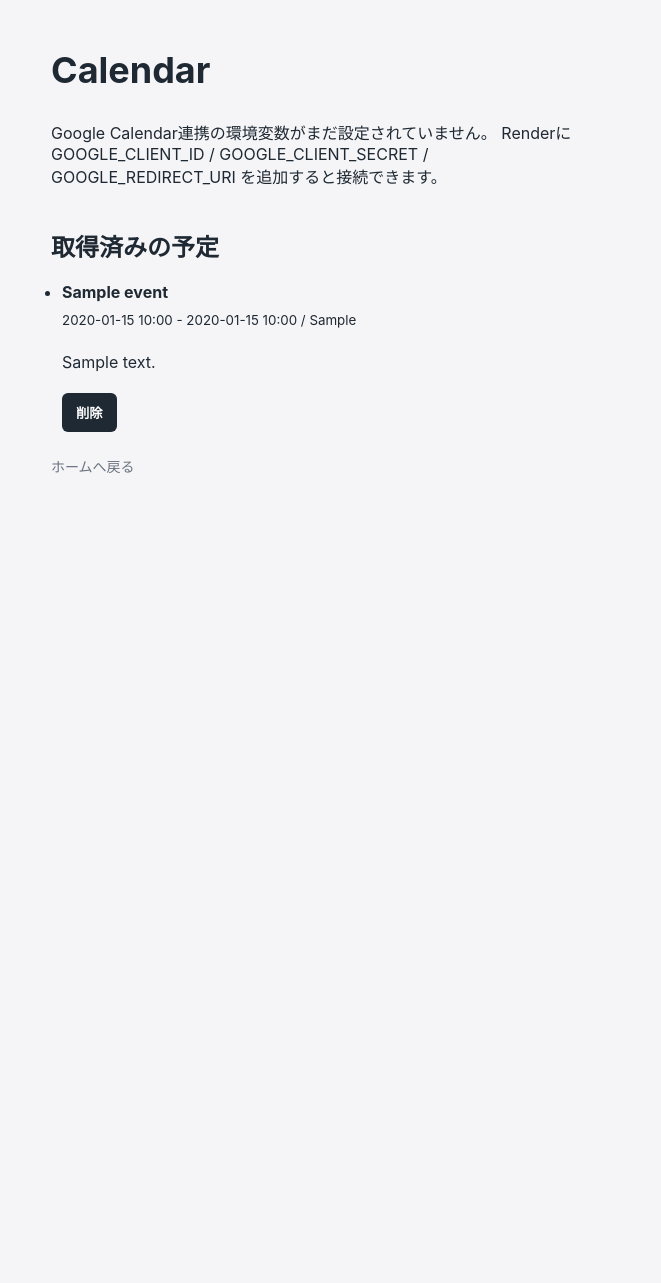
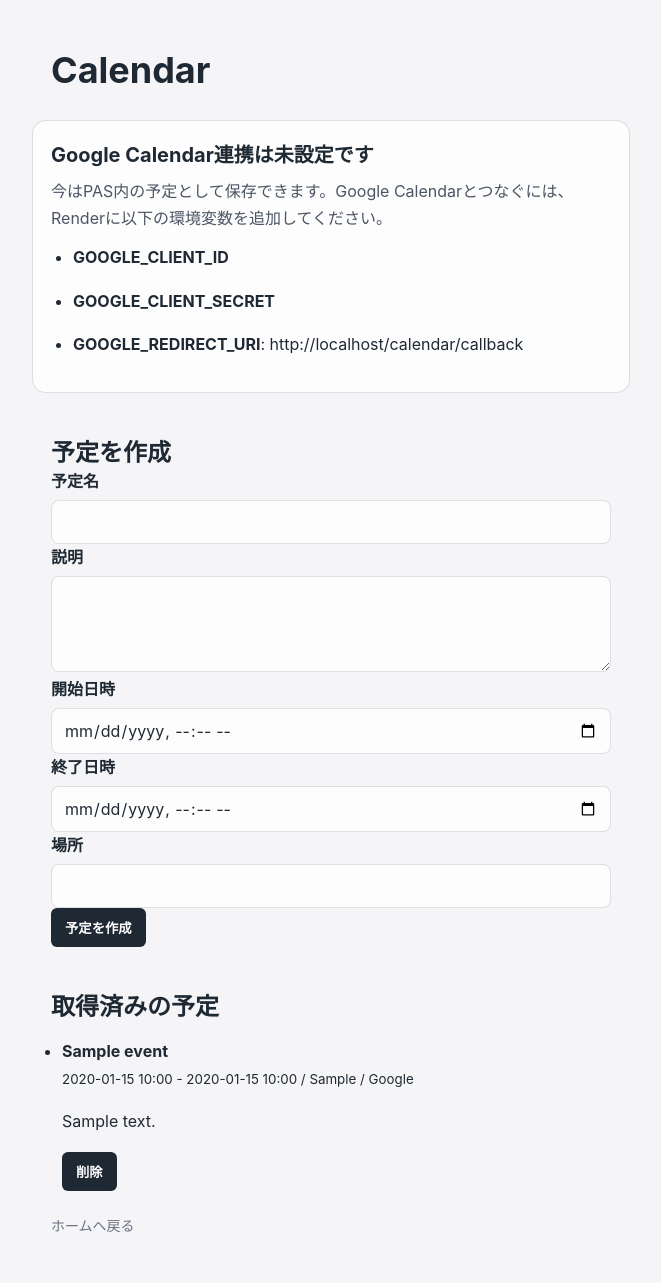
Before and after one commit to kokura-yuta/PAS, a FastAPI app: page /calendar in a window 1280 px wide. Shown: the whole page, without its empty margins (309-970 px from the left). Before the commit the page ends 473 px from the top, so only its background shows below. Run offline with FastAPI, Linux system fonts and the light colour scheme; the visitor is signed in with stand-in values (Sample User, id 1); tables that the repository leaves empty hold one stand-in row (values such as "Sample post").

Commit message:
Improve calendar fallback and roadmap

```diff
--- a/main.py
+++ b/main.py
@@ -1236,7 +1236,14 @@ def format_timeline_for_prompt(timeline_items):
 
 
 def calendar_config_ready():
-    return bool(GOOGLE_CLIENT_ID and GOOGLE_CLIENT_SECRET and Flow and Credentials and build)
+    return bool(
+        GOOGLE_CLIENT_ID
+        and GOOGLE_CLIENT_SECRET
+        and GOOGLE_REDIRECT_URI
+        and Flow
+        and Credentials
+        and build
+    )
 
 
 def get_calendar_redirect_uri(request):
@@ -1329,6 +1336,39 @@ def build_calendar_service(user_id):
         return None, "Google Calendarの認証が切れています。もう一度接続してください。"
 
     return build("calendar", "v3", credentials=credentials), ""
+
+
+def save_local_calendar_event(user_id, title, description, start_datetime, end_datetime, location):
+    title = (title or "").strip()
+    description = (description or "").strip()
+    location = (location or "").strip()
+    start_value = parse_datetime_value(start_datetime)
+    end_value = parse_datetime_value(end_datetime)
+
+    if not title or start_value is None or end_value is None:
+        return False, "予定名、開始日時、終了日時を入力してください。"
+
+    if end_value < start_value:
+        return False, "終了日時は開始日時より後にしてください。"
+
+    db = SessionLocal()
+
+    try:
+        calendar_event = CalendarEvent(
+            user_id=user_id,
+            google_event_id=None,
+            title=title,
+            description=description,
+            start_datetime=start_value,
+            end_datetime=end_value,
+            location=location
+        )
+
+        db.add(calendar_event)
+        db.commit()
+        return True, "PAS内の予定として保存しました。"
+    finally:
+        db.close()
 
 
 def upsert_calendar_event(user_id, event):
@@ -1437,6 +1477,29 @@ def create_google_calendar_event(user_id, title, description, start_datetime, en
     return True, "予定を作成しました。"
 
 
+def create_calendar_event(user_id, title, description, start_datetime, end_datetime, location):
+    calendar_account = load_calendar_account(user_id)
+
+    if calendar_config_ready() and calendar_account is not None:
+        return create_google_calendar_event(
+            user_id=user_id,
+            title=title,
+            description=description,
+            start_datetime=start_datetime,
+            end_datetime=end_datetime,
+            location=location
+        )
+
+    return save_local_calendar_event(
+        user_id=user_id,
+        title=title,
+        description=description,
+        start_datetime=start_datetime,
+        end_datetime=end_datetime,
+        location=location
+    )
+
+
 def delete_google_calendar_event(user_id, calendar_event_id):
     db = SessionLocal()
 
@@ -1490,7 +1553,8 @@ def load_calendar_events(user_id):
                 "description": event.description,
                 "start_text": format_datetime(event.start_datetime),
                 "end_text": format_datetime(event.end_datetime),
-                "location": event.location
+                "location": event.location,
+                "source_label": "Google" if event.google_event_id else "PAS"
             })
 
         return calendar_items
@@ -2341,6 +2405,7 @@ def calendar_page(request: Request):
             "calendar_ready": calendar_config_ready(),
             "calendar_connected": calendar_account is not None,
             "calendar_items": calendar_items,
+            "calendar_redirect_uri": get_calendar_redirect_uri(request),
             "message": request.query_params.get("message", "")
         }
     )
@@ -2424,7 +2489,7 @@ def calendar_event_create(
     if current_user is None:
         return RedirectResponse(url="/login", status_code=303)
 
-    _, message = create_google_calendar_event(
+    _, message = create_calendar_event(
         user_id=current_user.id,
         title=title,
         description=description,
--- a/static/style.css
+++ b/static/style.css
@@ -367,6 +367,38 @@ body {
     border-radius: 8px;
     background: var(--field-bg);
     color: var(--text);
+}
+
+.setup-panel {
+    max-width: 560px;
+    margin: 0 auto 28px;
+    padding: 18px;
+    border: 1px solid var(--field-border);
+    border-radius: 14px;
+    background: var(--field-bg);
+}
+
+.setup-panel h2 {
+    max-width: none;
+    margin: 0 0 10px;
+    font-size: 20px;
+}
+
+.setup-panel p {
+    margin: 0 0 12px;
+    color: var(--subtle);
+    line-height: 1.7;
+}
+
+.setup-panel ul {
+    max-width: none;
+    margin: 0;
+    padding-left: 20px;
+}
+
+.setup-panel li {
+    margin-bottom: 8px;
+    overflow-wrap: anywhere;
 }
 
 .action-link {
--- a/templates/calendar.html
+++ b/templates/calendar.html
@@ -15,16 +15,24 @@
         {% endif %}
 
         {% if not calendar_ready %}
+            <section class="setup-panel">
+                <h2>Google Calendar連携は未設定です</h2>
                 <p>
-                Google Calendar連携の環境変数がまだ設定されていません。
-                Renderに GOOGLE_CLIENT_ID / GOOGLE_CLIENT_SECRET / GOOGLE_REDIRECT_URI を追加すると接続できます。
+                    今はPAS内の予定として保存できます。Google Calendarとつなぐには、Renderに以下の環境変数を追加してください。
                 </p>
+                <ul>
+                    <li><strong>GOOGLE_CLIENT_ID</strong></li>
+                    <li><strong>GOOGLE_CLIENT_SECRET</strong></li>
+                    <li><strong>GOOGLE_REDIRECT_URI</strong>: {{ calendar_redirect_uri }}</li>
+                </ul>
+            </section>
         {% elif not calendar_connected %}
             <a class="action-link" href="/calendar/connect">Google Calendarと接続する</a>
         {% else %}
             <form method="post" action="/calendar/sync">
                 <button type="submit">Google Calendarを同期</button>
             </form>
+        {% endif %}
 
         <h2>予定を作成</h2>
 
@@ -46,7 +54,6 @@
 
             <button type="submit">予定を作成</button>
         </form>
-        {% endif %}
 
         <h2>取得済みの予定</h2>
 
@@ -61,6 +68,7 @@
                             {% if event.location %}
                                 / {{ event.location }}
                             {% endif %}
+                            / {{ event.source_label }}
                         </small>
 
                         {% if event.description %}
--- a/templates/timeline.html
+++ b/templates/timeline.html
@@ -12,7 +12,7 @@
 
         <form method="post" action="/timeline">
             <label>内容</label>
-            <textarea name="content" placeholder="例: Skyインターンに参加予定"></textarea>
+            <textarea name="content" placeholder="例: 来週の面接に向けて準備している"></textarea>
 
             <label>時間の種類</label>
             <select name="temporal_type">
```
Also changed, not shown: README.md. Lines whose indentation alone changed are shown as unchanged.
